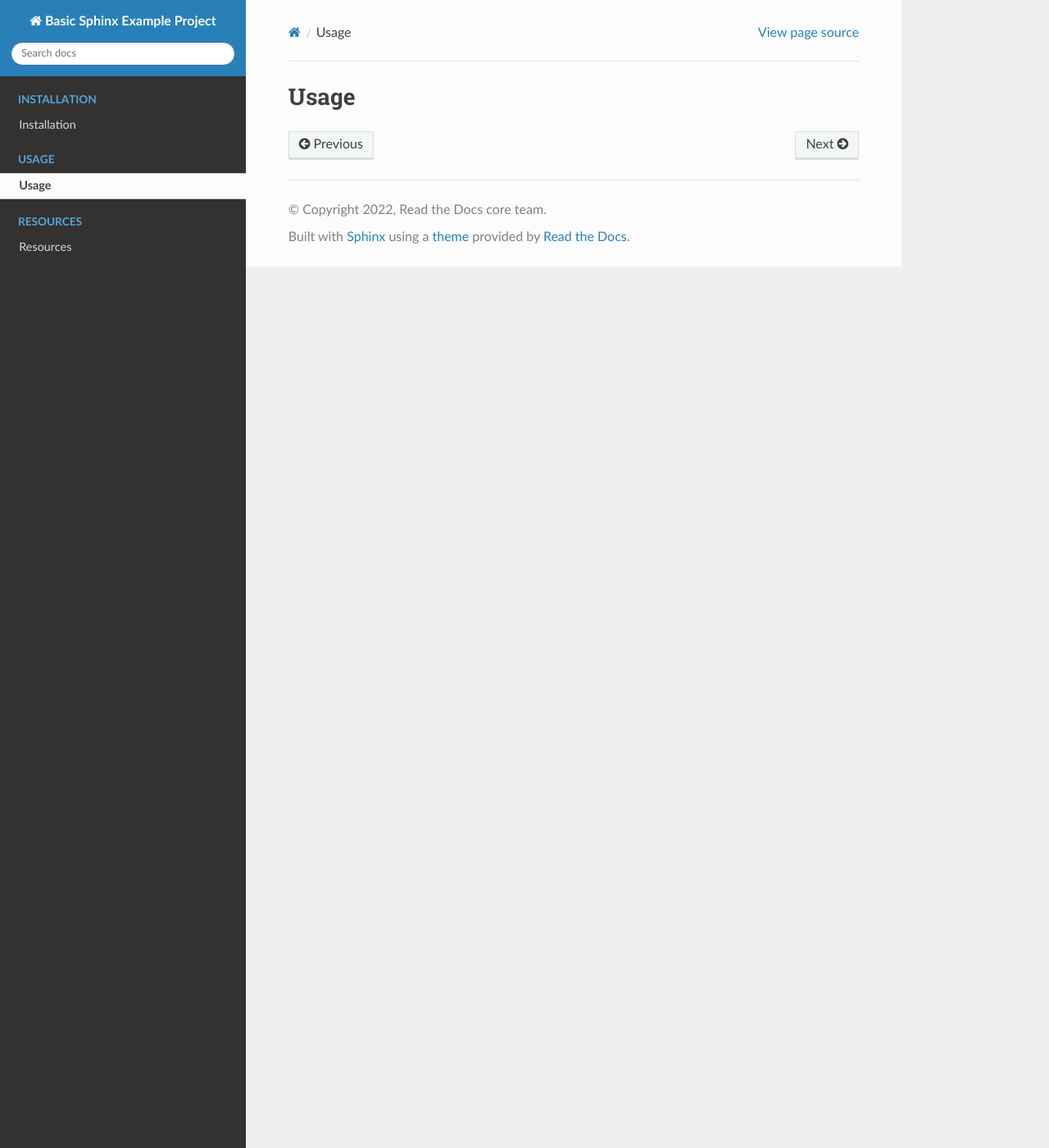
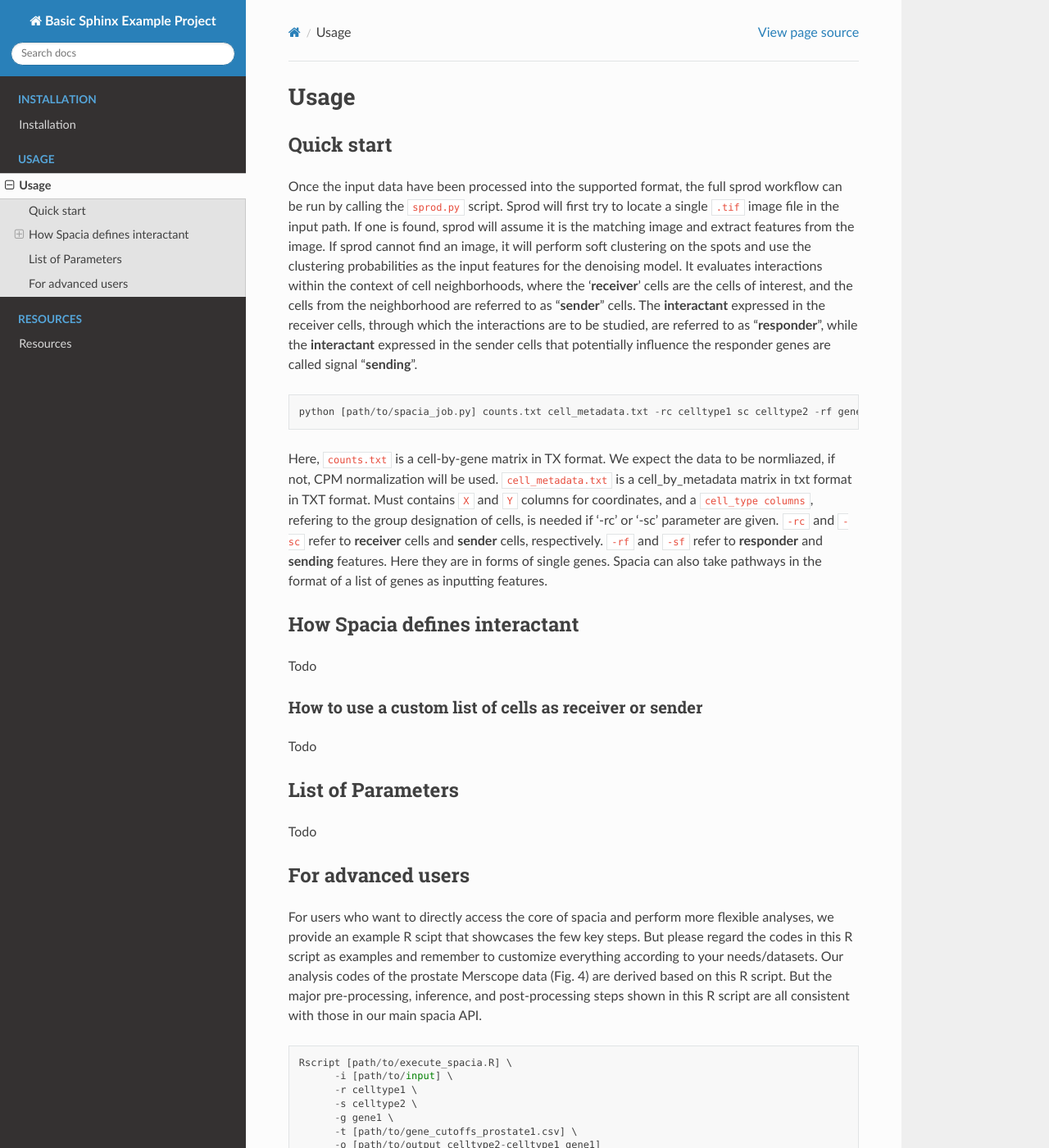
Before and after one commit to nickwfj123/spacia2022_doc, a Sphinx documentation site: the page built from docs/usage.rst, in a window 1280 px wide and 1400 px high. Shown: the whole window at 82% size. Built offline with Sphinx 7.4.7 and the Read the Docs theme 2.0.0, drawn with Linux system fonts in a browser that asks for light colours; some of the changed text lies outside the part shown.

Commit message:
Update usage.rst

```diff
--- a/docs/usage.rst
+++ b/docs/usage.rst
@@ -1,2 +1,43 @@
 Usage
 ======
+
+Quick start
+------
+Once the input data have been processed into the supported format, the full sprod workflow can be run by calling the ``sprod.py`` script. Sprod will first try to locate a single ``.tif`` image file in the input path. If one is found, sprod will assume it is the matching image and extract features from the image. If sprod cannot find an image, it will perform soft clustering on the spots and use the clustering probabilities as the input features for the denoising model. It evaluates interactions within the context of cell neighborhoods, where the ‘**receiver**’ cells are the cells of interest, and the cells from the neighborhood are referred to as "**sender**" cells. The **interactant** expressed in the receiver cells, through which the interactions are to be studied, are referred to as "**responder**", while the **interactant** expressed in the sender cells that potentially influence the responder genes are called signal “**sending**".
+
+::
+
+  python [path/to/spacia_job.py] counts.txt cell_metadata.txt -rc celltype1 sc celltype2 -rf gene1 sf gene2
+
+Here, ``counts.txt`` is a cell-by-gene matrix in TX format. We expect the data to be normliazed, if not, CPM normalization will be used.
+``cell_metadata.txt`` is a cell_by_metadata matrix in txt format in TXT format. Must contains ``X`` and ``Y`` columns for coordinates, and a ``cell_type columns``, refering to the group designation of cells, is needed if '-rc' or '-sc' parameter are given.
+``-rc`` and ``-sc`` refer to **receiver** cells and **sender** cells, respectively.
+``-rf`` and ``-sf`` refer to **responder** and **sending** features. Here they are in forms of single genes. Spacia can also take pathways in the format of a list of genes as inputting features.
+
+How Spacia defines interactant
+------
+Todo
+
+How to use a custom list of cells as receiver or sender
+~~~~~~~~~~
+Todo
+
+List of Parameters
+------
+Todo
+
+For advanced users
+------
+For users who want to directly access the core of spacia and perform more flexible analyses, we provide an example R scipt that showcases the few key steps. But please regard the codes in this R script as examples and remember to customize everything according to your needs/datasets. Our analysis codes of the prostate Merscope data (Fig. 4) are derived based on this R script. But the major pre-processing, inference, and post-processing steps shown in this R script are all consistent with those in our main spacia API.
+
+::
+
+  Rscript [path/to/execute_spacia.R] \
+	-i [path/to/input] \
+	-r celltype1 \
+	-s celltype2 \
+	-g gene1 \
+	-t [path/to/gene_cutoffs_prostate1.csv] \
+	-o [path/to/output_celltype2-celltype1_gene1]
+
+Use ``-h`` or ``--help`` to see detailed descriptions of options and inputs.
```
